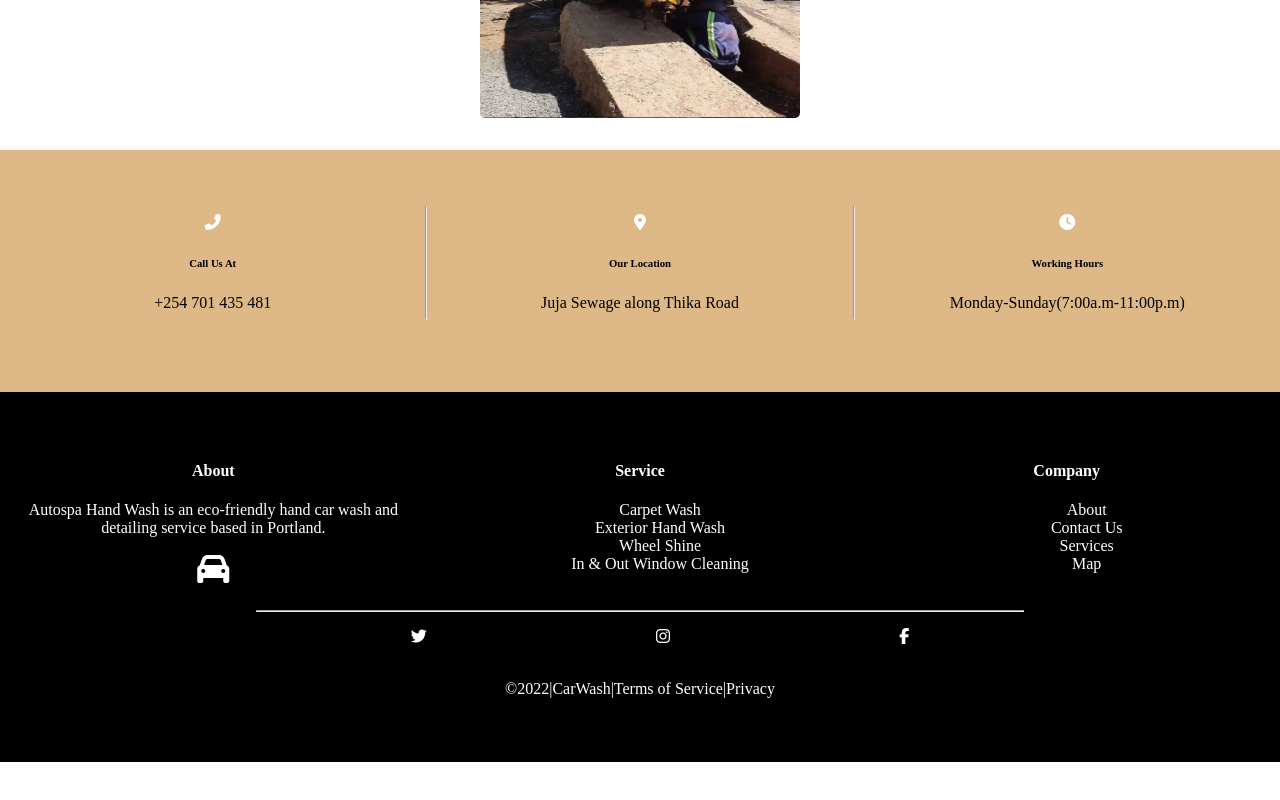
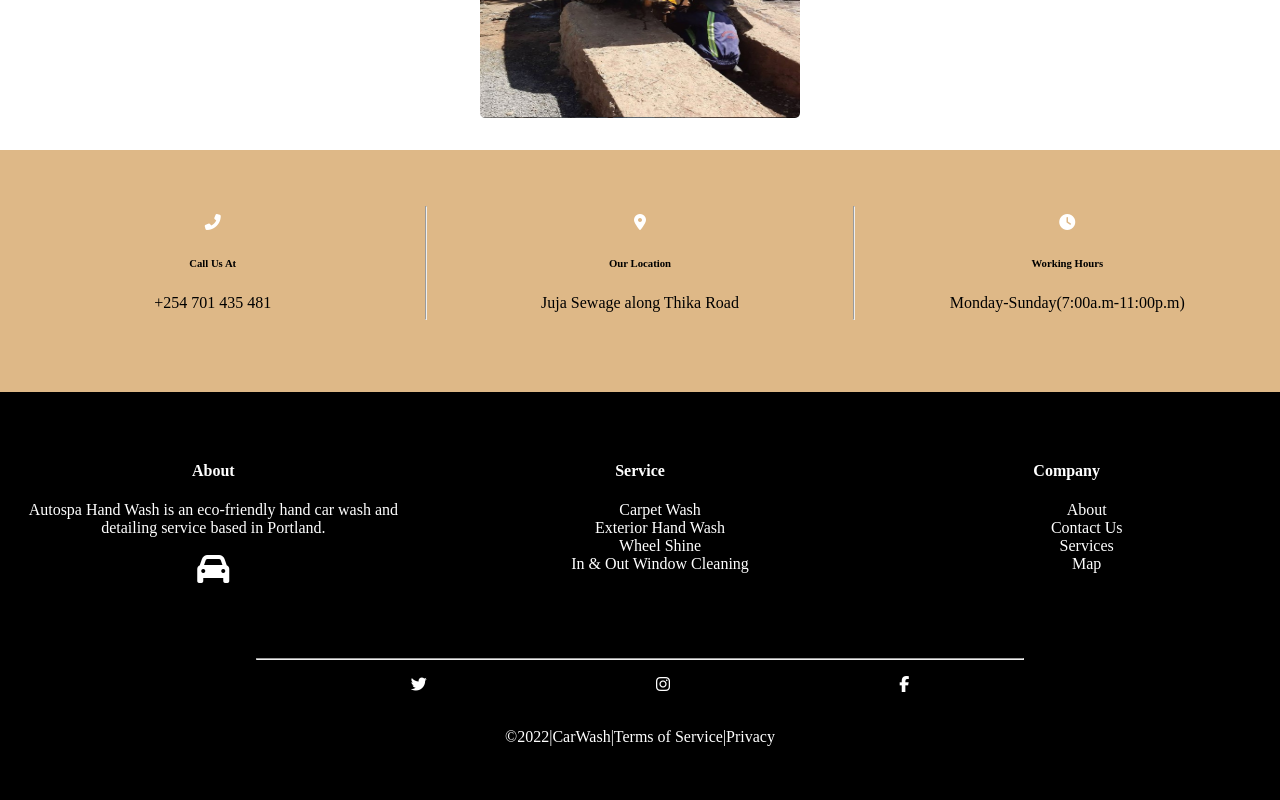
Before and after one commit to JoanKinyanjui/Amani, a React (Create React App) app: page / in a window 1280 px wide. Shown: the part 3145-3945 px from the top of the page. Before the commit the page ends 3907 px from the top, so only its background shows below. Built offline with nearby package versions, Linux system fonts and the light colour scheme; the HTML template or start-up script is replaced by a standard one.

Commit message:
5th commit

```diff
--- a/src/Components/Footer/Footer.css
+++ b/src/Components/Footer/Footer.css
@@ -14,6 +14,7 @@
     flex: 50%;
     height: max-content;
     border: 1px black solid;
+    padding-bottom: 3rem;
 
 }
 .Footer ul{
```
